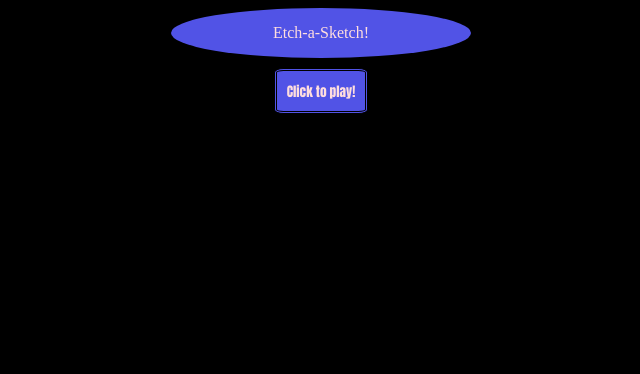
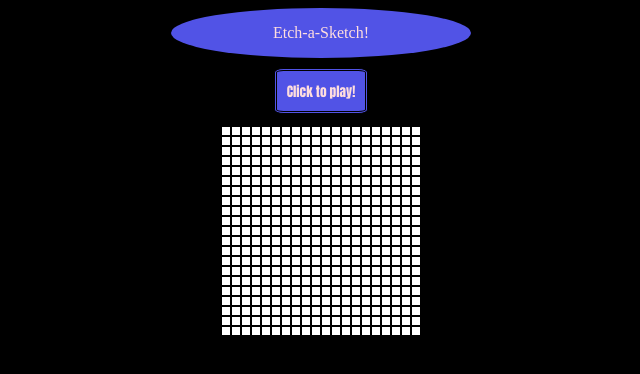
Before and after one commit to freecircuit/Etch-a-Sketch, a plain HTML site: page index.html in a window 1280 px wide. Shown: the whole page, without its empty margins (319-959 px from the left). Drawn offline with Linux system fonts and the light colour scheme.

Commit message:
code the grid!

```diff
--- a/index.html
+++ b/index.html
@@ -8,15 +8,12 @@
 </head>
 <body>
 <div id="headerDiv"><div id="header"></div></div>
- <div><button id="size">Click to play!</button></div>
+ <div><button id="play">Click to play!</button></div>
     <div id="container">
-        <div id="input">
-
-
-    </div>
     <div id="gridContain">
          <div id="grid">
          </div>
+         <div id="gridC"></div>
     </div>
 
 
--- a/js.js
+++ b/js.js
@@ -2,3 +2,18 @@ let header = document.getElementById("header");
 header.innerHTML = "<span>Etch-a-Sketch!</span>"
 let text = document.querySelector("span")
 text.style.cssText = "margin: auto"
+let grid = document .querySelector("#grid");
+let gridC = document .querySelector("#gridC");
+
+
+
+function theGrid(n){
+    grid.style.maxWidth = n * 10 + 'px';
+    gridC.style.maxHeight = n * 10 + 'px';
+    for(i=0; i < n; i++){
+    for(j = 0; j < n; j++){
+    gridC.innerHTML += '<div class="column"></div>';}
+grid.innerHTML += '<div class="row"></div>';
+}}
+
+theGrid(20);
--- a/style.css
+++ b/style.css
@@ -36,3 +36,32 @@ button{
     font-family: Impact, Haettenschweiler, 'Arial Narrow Bold', sans-serif;
     padding: 10px;
 }
+#grid{
+    display: flex;
+    flex-wrap: wrap;
+    /* max-width: 120px; */
+}
+#gridC{
+    display: flex;
+    flex-direction: column;
+    flex-wrap: wrap;
+    /* max-height: 120px; */
+}
+.row{
+    min-width: 10px;
+    min-height: 10px;
+    max-width: 10px;
+    max-height: 10px;
+    background-color: white;
+    box-sizing: border-box;
+    border: solid, 1px;
+}
+.column{
+    min-width: 10px;
+    min-height: 10px;
+    max-width: 10px;
+    max-height: 10px;
+    background-color: white;
+    box-sizing: border-box;
+    border: solid, 1px;
+}
```
